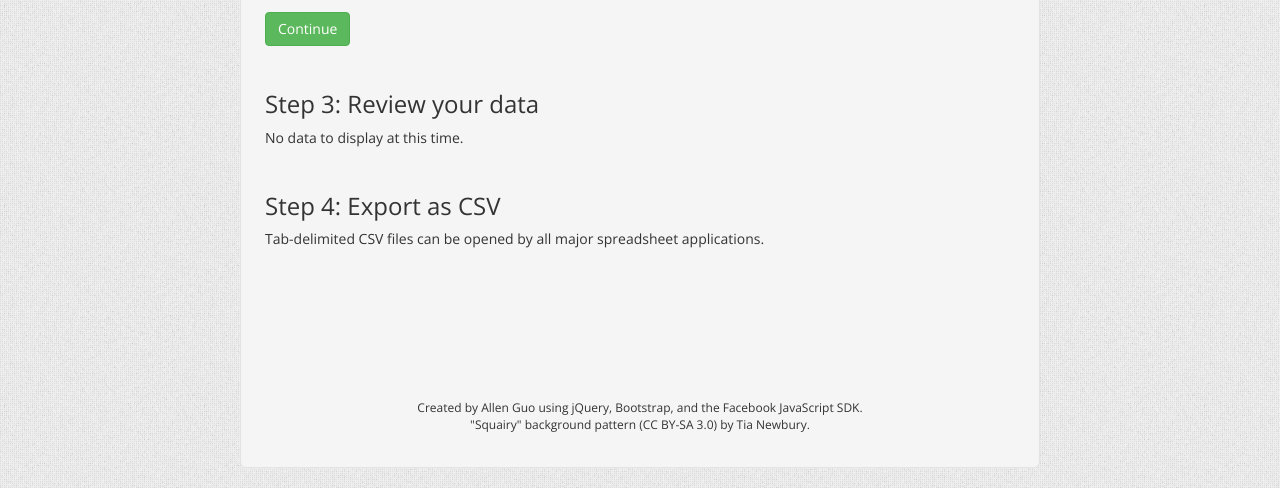
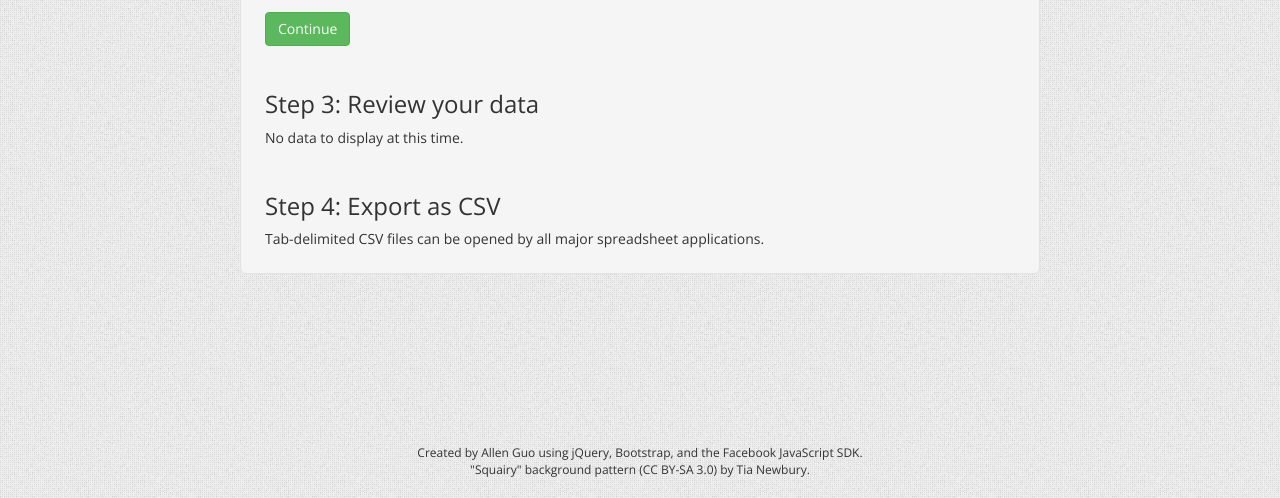
Before and after one commit to guoguo12/exporter, a plain HTML site: page index.html in a window 1280 px wide. Shown: the part 358-856 px from the top of the page. Drawn offline with nearby package versions, Linux system fonts and the light colour scheme.

Commit message:
Move footer outside of main panel

```diff
--- a/stylesheets/styles.css
+++ b/stylesheets/styles.css
@@ -35,7 +35,7 @@ h3 {
 }
 
 #footer {
-    padding-bottom: 10px;
+    padding-bottom: 20px;
     padding-top: 150px;
     text-align: center;
     font-size: 12px;
```
Also changed, not shown: index.html (+1 -1 lines).
